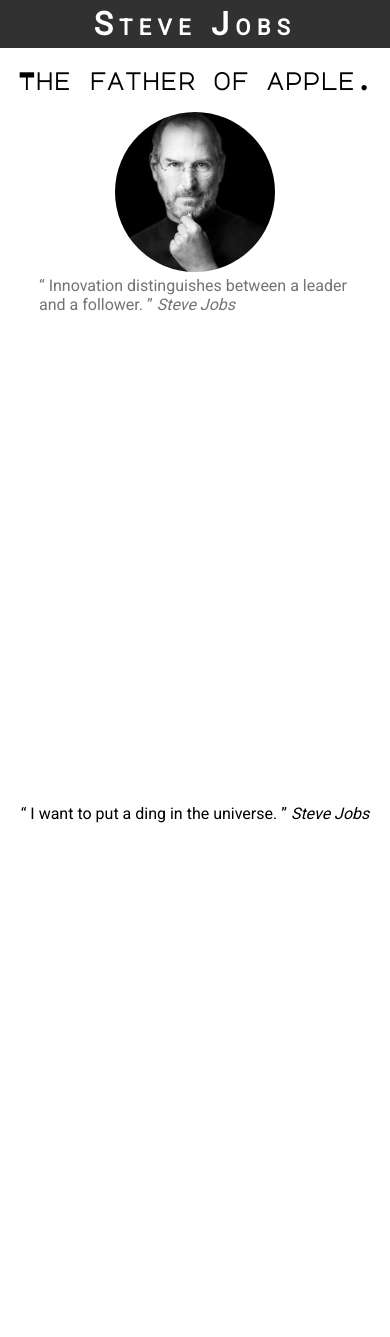
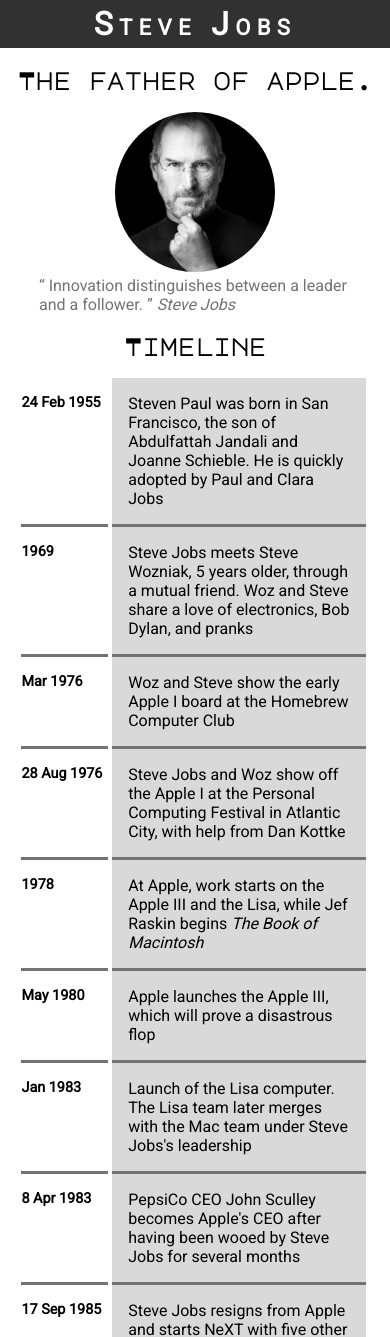
Before and after one commit to byronkimani/Tribute-page, a plain HTML site: page index.html in a window 390 px wide. Shown: the top 1337 px of the page. Before the commit the page ends 844 px from the top, so only its background shows below. Drawn offline with Linux system fonts and the light colour scheme.

Commit message:
Added timeline for mobile

```diff
--- a/index.html
+++ b/index.html
@@ -35,12 +35,70 @@
 			</div>
 
 		</section>
+		<section class="timeline">
 
+			<h2 class="section-head__title"> Timeline</h2>
+
+			<div id="timeline-content">
+				<div class="event">
+					<div class="event-date">24 Feb 1955</div>
+					<div class="event-desc" id="event-desc-first">Steven Paul was born in San Francisco, the son of Abdulfattah Jandali and Joanne Schieble. He is quickly adopted by Paul and Clara Jobs</div>
+				</div>
+
+
+				<div class="event-date">1969</div>
+				<div class="event-desc">Steve Jobs meets Steve Wozniak, 5 years older, through a mutual friend. Woz and Steve share a love of electronics, Bob Dylan, and pranks</div>
+
+				<div class="event-date">Mar 1976</div>
+				<div class="event-desc">Woz and Steve show the early Apple I board at the Homebrew Computer Club</div>
+
+				<div class="event-date">28 Aug 1976</div>
+				<div class="event-desc">Steve Jobs and Woz show off the Apple I at the Personal Computing Festival in Atlantic City, with help from Dan Kottke</div>
+
+				<div class="event-date">1978</div>
+				<div class="event-desc">At Apple, work starts on the Apple III and the Lisa, while Jef Raskin begins <em>The Book of Macintosh</em></div>
+
+				<div class="event-date">May 1980</div>
+				<div class="event-desc">Apple launches the Apple III, which will prove a disastrous flop</div>
+
+				<div class="event-date">Jan 1983</div>
+				<div class="event-desc">Launch of the Lisa computer. The Lisa team later merges with the Mac team under Steve Jobs's leadership</div>
+
+				<div class="event-date">8 Apr 1983</div>
+				<div class="event-desc">PepsiCo CEO John Sculley becomes Apple's CEO after having been wooed by Steve Jobs for several months</div>
+
+				<div class="event-date">17 Sep 1985</div>
+				<div class="event-desc">Steve Jobs resigns from Apple and starts NeXT with five other refugees from Apple. Apple announces it will sue NeXT</div>
+
+				<div class="event-date">Dec 1996</div>
+				<div class="event-desc">Apple, which was desperately looking for a modern operating system to buy, eventually buys NeXT for $400 million. Steve Jobs is named <em>"informal adviser"</em> to Apple CEO Gil Amelio</div>
+
+				<div class="event-date">6 May 1998</div>
+				<div class="event-desc">Steve Jobs introduces Apple's revolutionary iMac at the Flint Center auditorium in Cupertino, 14 years after he had introduced the Macintosh at that same place</div>
+
+				<div class="event-date">5 Oct 1999</div>
+				<div class="event-desc">Introduction of the iMac DVs and of iMovie, the first of Apple's first <em>Digital Hub</em> app</div>
+
+				<div class="event-date">28 Apr 2003</div>
+				<div class="event-desc">Apple opens the revolutionary online iTunes Music Store in the US, after negotiating landmark deals with all major music labels</div>
+
+				<div class="event-date">15 Jan 2008</div>
+				<div class="event-desc">At Macworld 2008, Steve Jobs introduces MacBook Air, with the tagline 'the world's thinnest notebook'. Three years later, it will come to redefine all of Apple's notebook product line</div>
+
+				<div class="event-date">24 Aug 2011</div>
+				<div class="event-desc"> Steve Jobs resigns as CEO of Apple, with the words '<em>I have always said if there ever came a day when I could no longer meet my duties and expectations as Apple's CEO, I would be the first to let you know. Unfortunately, that day has come.</em>' Tim Cook becomes Apple CEO</div>
+
+				<div class="event-date">5 Oct 2011</div>
+				<div class="event-desc">Steve Jobs dies at home, surrounded by his family</div>
+		</section>
 
 	</main>
 	<footer class="main-footer">
-		<q> I want to put a ding in the universe. </q>
-		<cite>Steve Jobs</cite>
+		<div class="main-footer__content">
+			<q> I want to put a ding in the universe. </q>
+			<cite>Steve Jobs</cite>
+		</div>
+
 	</footer>
 </body>
 
--- a/style.css
+++ b/style.css
@@ -12,7 +12,7 @@ body{
     margin: 0;
     height: 100%;
     display: grid;
-    grid-template-rows: 3rem auto 2.5rem;
+    grid-template-rows: 3rem auto fit-content(8rem);
 }
 .main-header{
     width: 100%;
@@ -53,7 +53,49 @@ body{
 .main-content{
     grid-row: 2/3;
 }
+.timeline{
+  width: 89%;
+  margin: auto;
+  padding: 0;
+  margin-bottom: 2rem;
+}
+.timeline-content{
+    padding: 0;
+    margin: 0;
+
+}
+
+.event-date{
+    display: inline-block;
+    font-weight: bold;
+    font-size: 0.9rem;
+    width: 25%;
+    height: 100%;
+    margin: 0;
+    border-top: solid 3px #737373;
+    vertical-align: top;
+    padding: 1rem 0;
+}
+.event-desc{
+    display: inline-block;
+    width: 73%;
+    margin: 0;
+    border-top: solid 3px #737373;
+    background-color: #d9d9d9;
+    padding: 1rem;
+}
+.event-date:first-of-type,
+#event-desc-first{
+    border-top: none;
+
+}
 .main-footer{
     text-align: center;
+    background-color: rgba(45,45,45,0.98);
+    color: white;
     grid-row: 3/4;
 }
+.main-footer__content{
+    padding: 1rem;
+    font-size: 1.2rem;
+}
```
